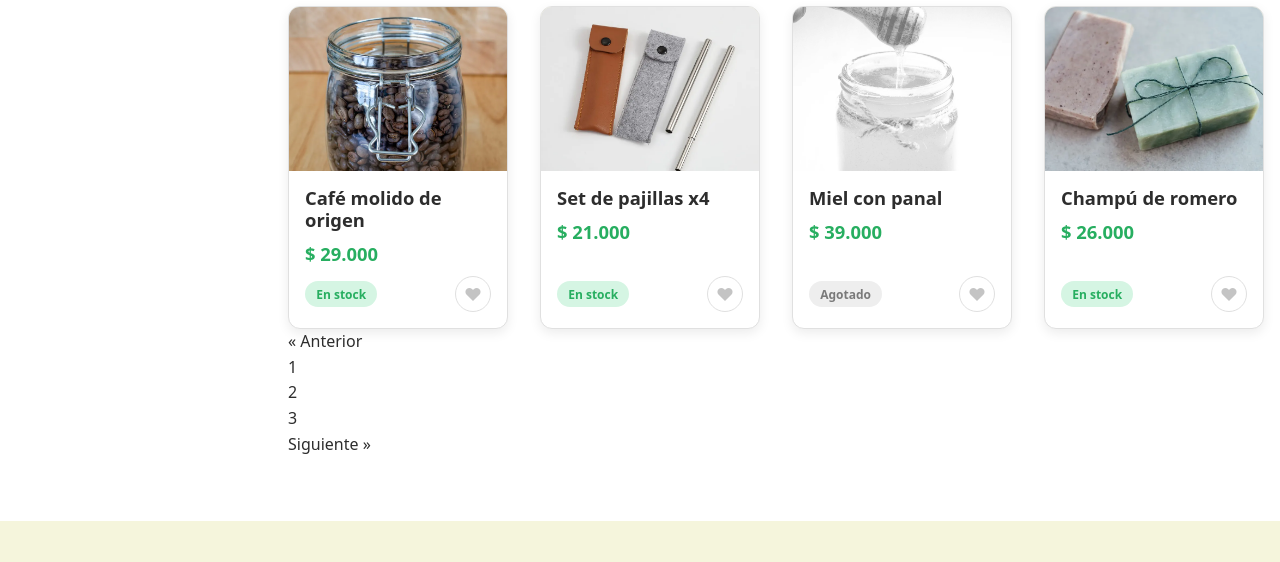
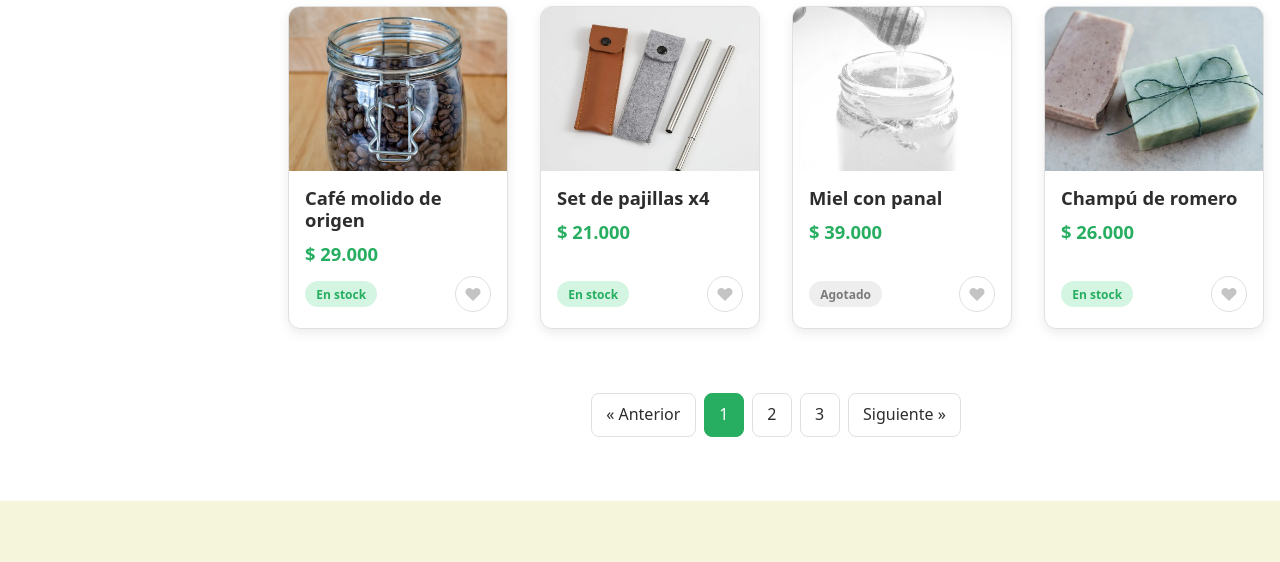
Before and after one commit to judatasgar/EcoMarket_JDANIEL_TAPIAS, a plain HTML site: page views/productos.html in a window 1280 px wide. Shown: the part 1601-2163 px from the top of the page. Drawn offline with Linux system fonts and the light colour scheme.

Commit message:
feat: paginación visual del catálogo

```diff
--- a/css/animations.css
+++ b/css/animations.css
@@ -52,3 +52,7 @@
 .favorito:active {
   transform: scale(0.85);
 }
+
+.paginacion__enlace {
+  transition: border-color var(--transicion), color var(--transicion), background-color var(--transicion);
+}
--- a/css/components.css
+++ b/css/components.css
@@ -262,3 +262,34 @@
   border-color: var(--error);
   background-color: #fdecea;
 }
+
+/* ===== PAGINACIÓN ===== */
+/* Bloque visual con números y anterior/siguiente; la página actual va resaltada (Vista B: Paginación) */
+.paginacion {
+  margin-top: var(--espacio-xl);
+}
+
+.paginacion__lista {
+  display: flex;
+  flex-wrap: wrap;
+  justify-content: center;
+  gap: var(--espacio-s);
+}
+
+.paginacion__enlace {
+  display: block;
+  padding: 0.5rem 0.9rem;
+  border: 1px solid var(--borde);
+  border-radius: 0.5rem;
+}
+
+.paginacion__enlace:hover {
+  border-color: var(--verde-oscuro);
+  color: var(--verde-oscuro);
+}
+
+.paginacion__enlace--activo {
+  background-color: var(--verde-oscuro);
+  border-color: var(--verde-oscuro);
+  color: var(--blanco);
+}
```
